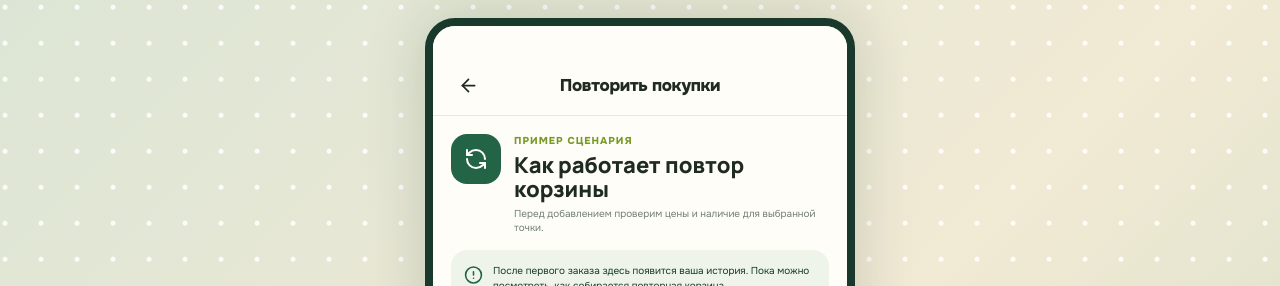
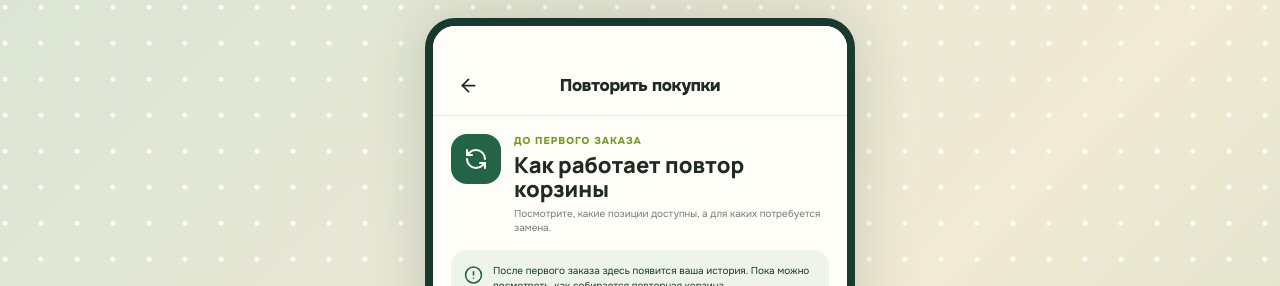
Before and after one commit to fqkd/agrocomplex-concept, a React (Vite) app: page / in a window 1280 px wide. Both pictures are taken after a click on the button "Повторить корзину". Shown: the top 286 px of the page. Built offline with nearby package versions, Linux system fonts and the light colour scheme.

Commit message:
Clarify repeat basket copy

```diff
--- a/src/App.tsx
+++ b/src/App.tsx
@@ -452,7 +452,7 @@ function RepeatScreen({ orders, update }: { orders: OrderRecord[]; update: (p: P
   return <div className="screen">
     <Header title="Повторить покупки" />
     <div className="content-pad">
-      <div className="repeat-head"><span><RefreshCcw /></span><div><p className="eyebrow">{selected ? 'История заказов' : 'Пример сценария'}</p><h1>{selected ? 'Повторить выбранный заказ' : 'Как работает повтор корзины'}</h1><p>Перед добавлением проверим цены и наличие для выбранной точки.</p></div></div>
+      <div className="repeat-head"><span><RefreshCcw /></span><div><p className="eyebrow">{selected ? 'История заказов' : 'До первого заказа'}</p><h1>{selected ? 'Повторить выбранный заказ' : 'Как работает повтор корзины'}</h1><p>Посмотрите, какие позиции доступны, а для каких потребуется замена.</p></div></div>
       {orders.length > 1 && <div className="repeat-order-list">{orders.map((order) => <button className={'choice-card ' + (order.id === selected?.id ? 'selected' : '')} key={order.id} onClick={() => setSelectedId(order.id)}><span><b>{new Intl.DateTimeFormat('ru-RU', { day: 'numeric', month: 'long', timeZone: 'Europe/Moscow' }).format(new Date(order.createdAt))}</b><small>{Object.values(order.cart).reduce((sum, count) => sum + count, 0)} ед. · {order.fulfillment === 'delivery' ? 'доставка' : 'самовывоз'}</small></span></button>)}</div>}
       {!selected && <div className="context-note"><CircleAlert /><p>После первого заказа здесь появится ваша история. Пока можно посмотреть, как собирается повторная корзина.</p></div>}
       <div className="comparison"><div><small>В заказе</small><b>{entries.length} позиций · {units} ед.</b></div><ArrowRight /><div><small>Для повтора</small><b>Доступно: {available} · замена: {unavailable}</b></div></div>
```
